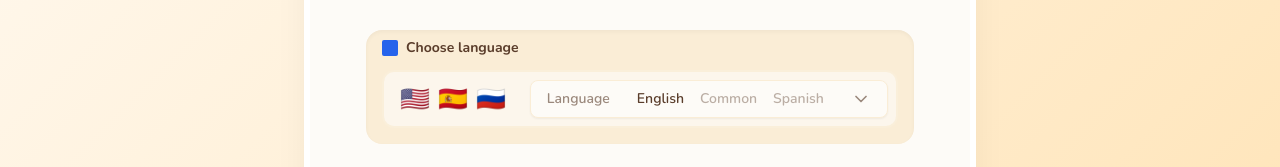
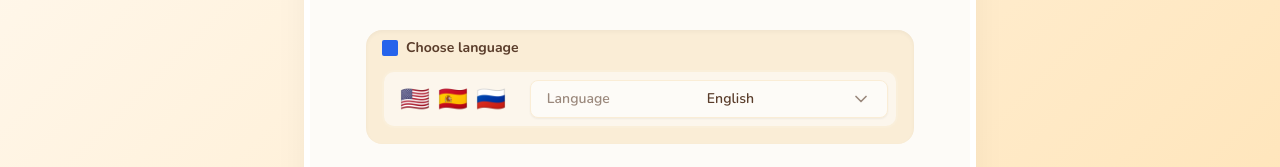
Before and after one commit to 4M45/crosswords-puzzle, a Next.js app: page /en in a window 1280 px wide. Shown: the part 232-399 px from the top of the page. Built offline with nearby package versions, Linux system fonts and the light colour scheme.

Commit message:
Make the language selector interactive with a functional state-driven dropdown menu

```diff
--- a/src/app/[locale]/page.tsx
+++ b/src/app/[locale]/page.tsx
@@ -6,6 +6,8 @@ import { FileText, Leaf, Book, Atom, Smile, Star, Brain, Download, Globe, Printe
 export default function Home() {
   const [difficulty, setDifficulty] = useState('Medium')
   const [theme, setTheme] = useState('Nature')
+  const [language, setLanguage] = useState('English')
+  const [isLangOpen, setIsLangOpen] = useState(false)
 
   return (
     <div className="min-h-screen relative overflow-hidden flex flex-col items-center pt-16 pb-8">
@@ -33,19 +35,34 @@ export default function Home() {
              <div className="flex items-center gap-2 font-bold text-brown-800 absolute top-2 left-4 text-sm">
                 <span className="w-4 h-4 bg-blue-600 inline-block rounded-sm"></span> Choose language
              </div>
-             <div className="mt-6 w-full flex items-center bg-cream-100 rounded-xl p-2 border-2 border-cream-500/30 justify-between">
+             <div className="mt-6 w-full flex items-center bg-cream-100 rounded-xl p-2 border-2 border-cream-500/30 justify-between relative">
                 <div className="flex gap-2 text-2xl px-2">
                   <span>🇺🇸</span><span>🇪🇸</span><span>🇷🇺</span>
                 </div>
-                <div className="flex items-center gap-3 text-brown-800 font-semibold bg-cream-50 px-4 py-2 rounded-lg cursor-pointer border border-cream-200 shadow-sm flex-1 ml-4 justify-between">
+                <div
+                  onClick={() => setIsLangOpen(!isLangOpen)}
+                  className="flex items-center gap-3 text-brown-800 font-semibold bg-cream-50 px-4 py-2 rounded-lg cursor-pointer border border-cream-200 shadow-sm flex-1 ml-4 justify-between hover:bg-white transition-colors"
+                >
                   <span className="text-sm opacity-60">Language</span>
                   <div className="flex gap-4 text-sm">
-                    <span>English</span>
-                    <span className="opacity-40">Common</span>
-                    <span className="opacity-40">Spanish</span>
+                    <span>{language}</span>
                   </div>
-                  <ChevronDown className="w-5 h-5 opacity-60" />
+                  <ChevronDown className={`w-5 h-5 opacity-60 transition-transform ${isLangOpen ? 'rotate-180' : ''}`} />
                 </div>
+
+                {isLangOpen && (
+                  <div className="absolute top-full right-0 mt-2 w-48 bg-white border border-cream-200 rounded-xl shadow-xl z-50 overflow-hidden">
+                    {['English', 'Spanish', 'French', 'German', 'Portuguese'].map(lang => (
+                      <div
+                        key={lang}
+                        onClick={() => { setLanguage(lang); setIsLangOpen(false); }}
+                        className="px-4 py-3 hover:bg-cream-100 cursor-pointer text-sm font-bold text-brown-800 border-b border-cream-50 last:border-0"
+                      >
+                        {lang}
+                      </div>
+                    ))}
+                  </div>
+                )}
              </div>
           </div>
 
```
